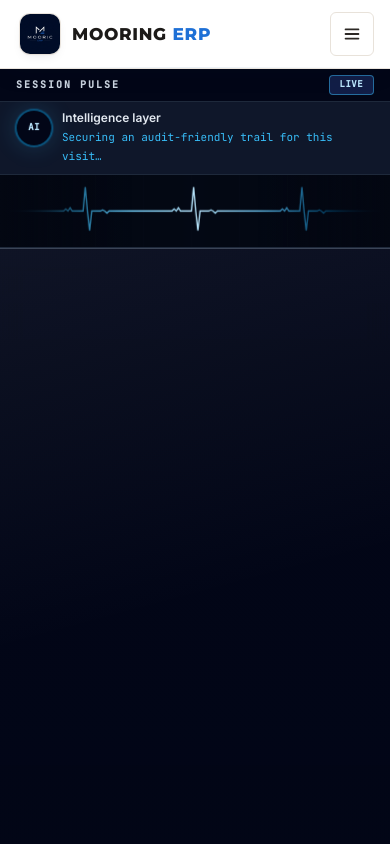
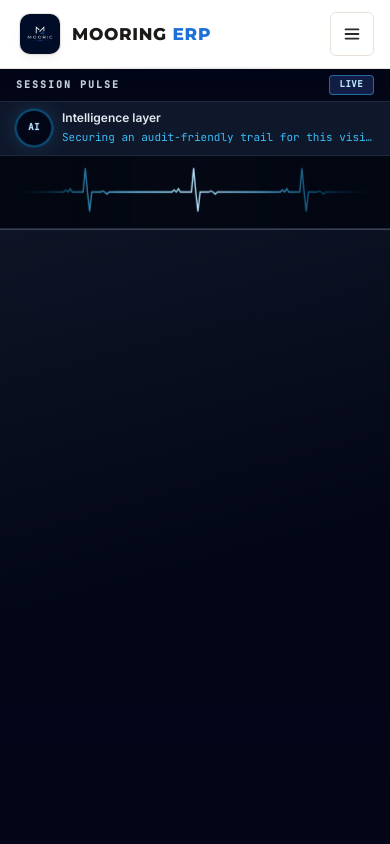
Before and after one commit to ghechavarria/Mooring-Website, a React (Vite) app: page / in a window 390 px wide. Shown: the top 844 px of the page. Built offline with nearby package versions, Linux system fonts and the light colour scheme.

Commit message:
fix mobile line change in ai section

```diff
--- a/src/components/HeroSessionPulse.tsx
+++ b/src/components/HeroSessionPulse.tsx
@@ -81,7 +81,7 @@ export function HeroSessionPulse({
                 Intelligence layer
               </p>
               <div className="mt-1.5 h-[4.5rem] w-full min-w-0 overflow-hidden max-sm:mt-0.5 max-sm:h-auto max-sm:min-h-0 sm:h-[4.75rem]">
-                <p className="line-clamp-2 font-mono text-[11px] leading-snug text-sky-400 max-sm:leading-[1.2rem] sm:line-clamp-4 sm:text-sm sm:leading-snug">
+                <p className="min-w-0 font-mono text-[11px] leading-snug text-sky-400 max-sm:truncate max-sm:leading-[1.2rem] sm:line-clamp-4 sm:text-sm sm:leading-snug">
                   {statusLines[tick % statusLines.length]}
                 </p>
               </div>
```
Also changed, not shown: 1 other file (tests, documents, lock files or other folders).
